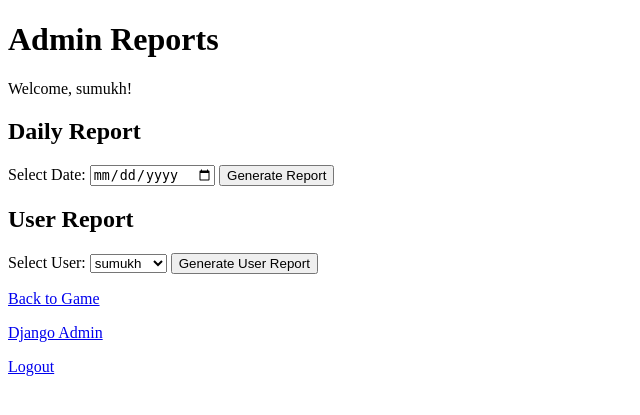
After one commit to Sumukh298/Woordle, a Django app: page /reports/ in a window 1280 px wide. The commit adds this page. Shown: the top 415 px of the page, without its empty margins (0-640 px from the left). Run offline with Django 5.2, Linux system fonts and the light colour scheme; a user stored in the database is signed in; data comes from the database, SQL or seed files in the repository; both versions use the stored data as it was after the commit.

Commit message:
final test cases passed and admin config verified

```diff
--- a/guessgame/views.py
+++ b/guessgame/views.py
@@ -6,6 +6,8 @@ from django.contrib.auth import authenticate, login, logout
 from django.contrib.auth.decorators import login_required
 from .models import Word, Game, Guess
 from django.utils import timezone
+from django.contrib.auth.models import User
+from django.db.models import Count, Q
 def check_guess(guess, target):
     result = ['grey'] * 5
 
@@ -76,6 +78,17 @@ def game(request):
                 'result': result,
                 'guesses': guesses,
                 'error': 'Guess must be exactly 5 letters.'
+            })
+        if not guess.isascii() or not guess.isalpha():
+            guesses = Guess.objects.filter(
+                game=game
+            ).order_by('guess_number')
+
+            return render(request, 'game.html', {
+                'game': game,
+                'result': result,
+                'guesses': guesses,
+                'error': 'Guess must contain only letters.'
             })
 
         guess_count = Guess.objects.filter(game=game).count()
@@ -166,21 +179,72 @@ def user_login(request):
 def user_logout(request):
     logout(request)
     return redirect('login')
-#remove this after finsihing
-@login_required
-def reset_game(request):
-    Game.objects.filter(
-        user=request.user,
-        date=timezone.localdate()
-    ).delete()
-
-    if 'game_id' in request.session:
-        del request.session['game_id']
-
-    return redirect('game')
 @login_required
 def next_game(request):
     if 'game_id' in request.session:
         del request.session['game_id']
 
     return redirect('game')
+@login_required
+def reports(request):
+
+    if not request.user.is_staff:
+        return redirect('game')
+
+    report_date = None
+    users_played = 0
+    correct_guesses = 0
+
+    selected_user = None
+    user_report = []
+
+    if request.method == 'POST':
+
+        if 'report_date' in request.POST:
+
+            report_date = request.POST.get('report_date')
+
+            games = Game.objects.filter(
+                date=report_date
+            )
+
+            users_played = games.values(
+                'user'
+            ).distinct().count()
+
+            correct_guesses = games.filter(
+                won=True
+            ).count()
+
+
+        elif 'user_report' in request.POST:
+
+            user_id = request.POST.get('report_user')
+
+            selected_user = User.objects.get(
+                id=user_id
+            )
+
+            games = Game.objects.filter(
+                user=selected_user
+            ).values('date').annotate(
+                words_tried=Count('id'),
+                correct_guesses=Count(
+                'id',
+                filter=Q(won=True)
+                )
+            ).order_by('date')
+
+            user_report = games
+
+    return render(request, 'reports.html', {
+        'report_date': report_date,
+        'users_played': users_played,
+        'correct_guesses': correct_guesses,
+        'users': User.objects.all(),
+        'selected_user': selected_user,
+        'user_report': user_report
+    })
+@login_required
+def game_over(request):
+    return render(request, 'game_over.html')
--- a/templates/register.html
+++ b/templates/register.html
@@ -20,5 +20,6 @@
         <a href="/login/">Login</a>
     </p>
 
+
 </body>
 </html>
--- /dev/null
+++ b/templates/reports.html
@@ -0,0 +1,117 @@
+<!DOCTYPE html>
+<html>
+
+<head>
+    <title>Admin Reports</title>
+</head>
+
+<body>
+
+    <h1>Admin Reports</h1>
+
+    <p>Welcome, {{ request.user.username }}!</p>
+
+
+    <h2>Daily Report</h2>
+
+    <form method="POST">
+
+        {% csrf_token %}
+
+        <label for="report_date">
+            Select Date:
+        </label>
+
+        <input
+            type="date"
+            id="report_date"
+            name="report_date"
+        >
+
+        <button type="submit">
+            Generate Report
+        </button>
+
+    </form>
+
+
+    {% if report_date %}
+
+        <h3>Report for {{ report_date }}</h3>
+
+        <p>
+            Users played: {{ users_played }}
+        </p>
+
+        <p>
+            Correct guesses: {{ correct_guesses }}
+        </p>
+
+    {% endif %}
+<h2>User Report</h2>
+
+<form method="POST">
+
+    {% csrf_token %}
+
+    <label for="report_user">
+        Select User:
+    </label>
+
+    <select id="report_user" name="report_user">
+
+        {% for user in users %}
+            <option value="{{ user.id }}">
+                {{ user.username }}
+            </option>
+        {% endfor %}
+
+    </select>
+
+    <button type="submit" name="user_report">
+        Generate User Report
+    </button>
+
+</form>
+{% if user_report %}
+
+    <h3>
+        Report for {{ selected_user.username }}
+    </h3>
+
+    <table border="1">
+
+        <tr>
+            <th>Date</th>
+            <th>Words Tried</th>
+            <th>Correct Guesses</th>
+        </tr>
+
+        {% for report in user_report %}
+
+            <tr>
+                <td>{{ report.date }}</td>
+                <td>{{ report.words_tried }}</td>
+                <td>{{ report.correct_guesses }}</td>
+            </tr>
+
+        {% endfor %}
+
+    </table>
+
+{% endif %}
+
+    <p>
+        <a href="/game/">Back to Game</a>
+    </p>
+
+    <p>
+        <a href="/admin/">Django Admin</a>
+    </p>
+
+    <p>
+        <a href="/logout/">Logout</a>
+    </p>
+</body>
+
+</html>
--- a/woordle/urls.py
+++ b/woordle/urls.py
@@ -17,13 +17,33 @@ Including another URLconf
 from django.contrib import admin
 from django.urls import path
 
-from guessgame.views import register, user_login, game ,user_logout,reset_game,next_game
+from guessgame.views import (
+    register,
+    user_login,
+    game,
+    user_logout,
+    next_game,
+    reports,
+    game_over
+)
+
 urlpatterns = [
+
+    path('', user_login, name='home'),
+
     path('admin/', admin.site.urls),
+
     path('register/', register, name='register'),
+
     path('login/', user_login, name='login'),
+
     path('game/', game, name='game'),
+
     path('logout/', user_logout, name='logout'),
-    path('reset_game/', reset_game, name='reset_game'),
+
     path('next_game/', next_game, name='next_game'),
+
+    path('reports/', reports, name='reports'),
+
+    path('game_over/', game_over, name='game_over'),
 ]
```
Also changed, not shown: templates/game.html (+16 -16 lines), templates/game_over.html (added, +23 -0 lines), db.sqlite3.
